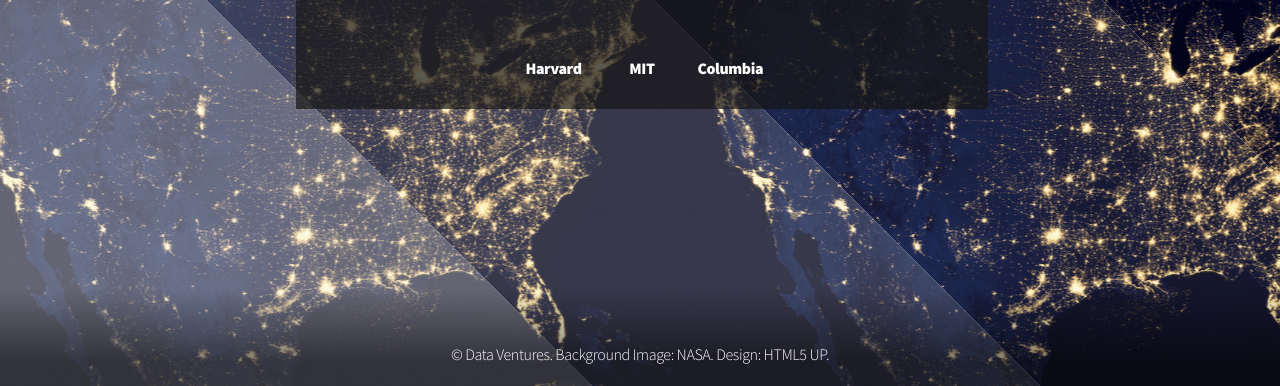
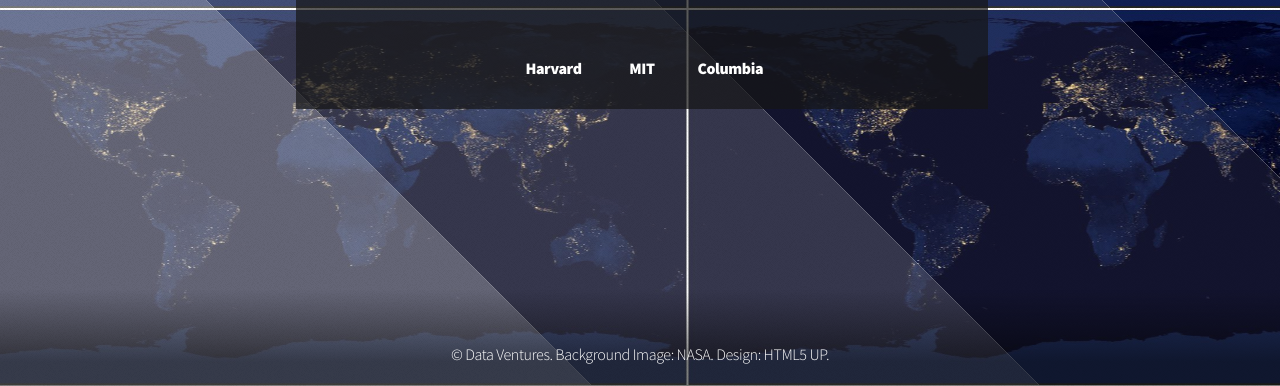
Before and after one commit to GalaxyThinker/galaxythinker.github.io, a plain HTML site: page index.html in a window 1280 px wide. Shown: the part 414-800 px from the top of the page. Drawn offline with Linux system fonts and the light colour scheme.

Commit message:
Fixed previous
Now background change appears

```diff
--- a/css/style.css
+++ b/css/style.css
@@ -103,7 +103,7 @@
 		-ms-transform: translate3d(0,0,0);
 		transform: translate3d(0,0,0);
 		/* Set your background with this */
-		background: #348cb2 url("images/bg.jpg") bottom left ;
+		background: #348cb2 url("images/nasa.jpg") bottom left ;
 		background-repeat: repeat;
 		height: 100%;
 		left: 0;
```
